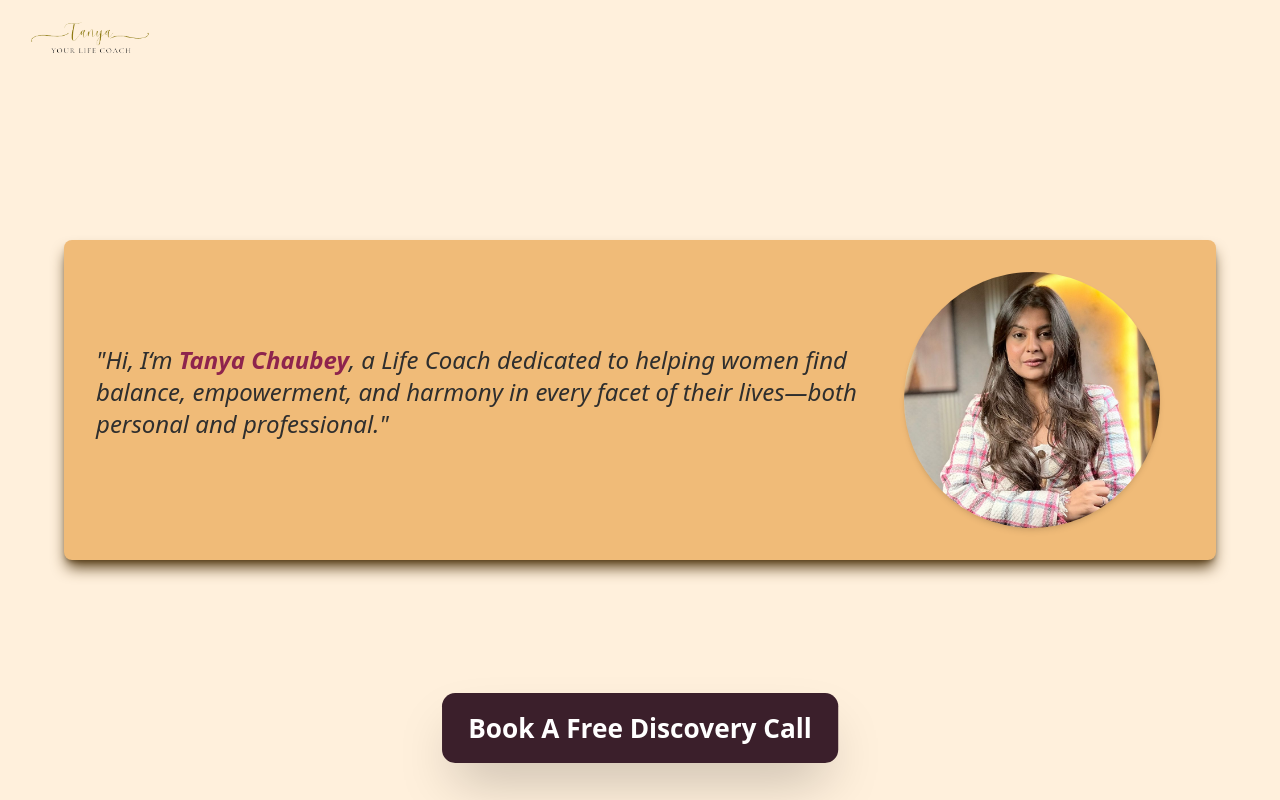
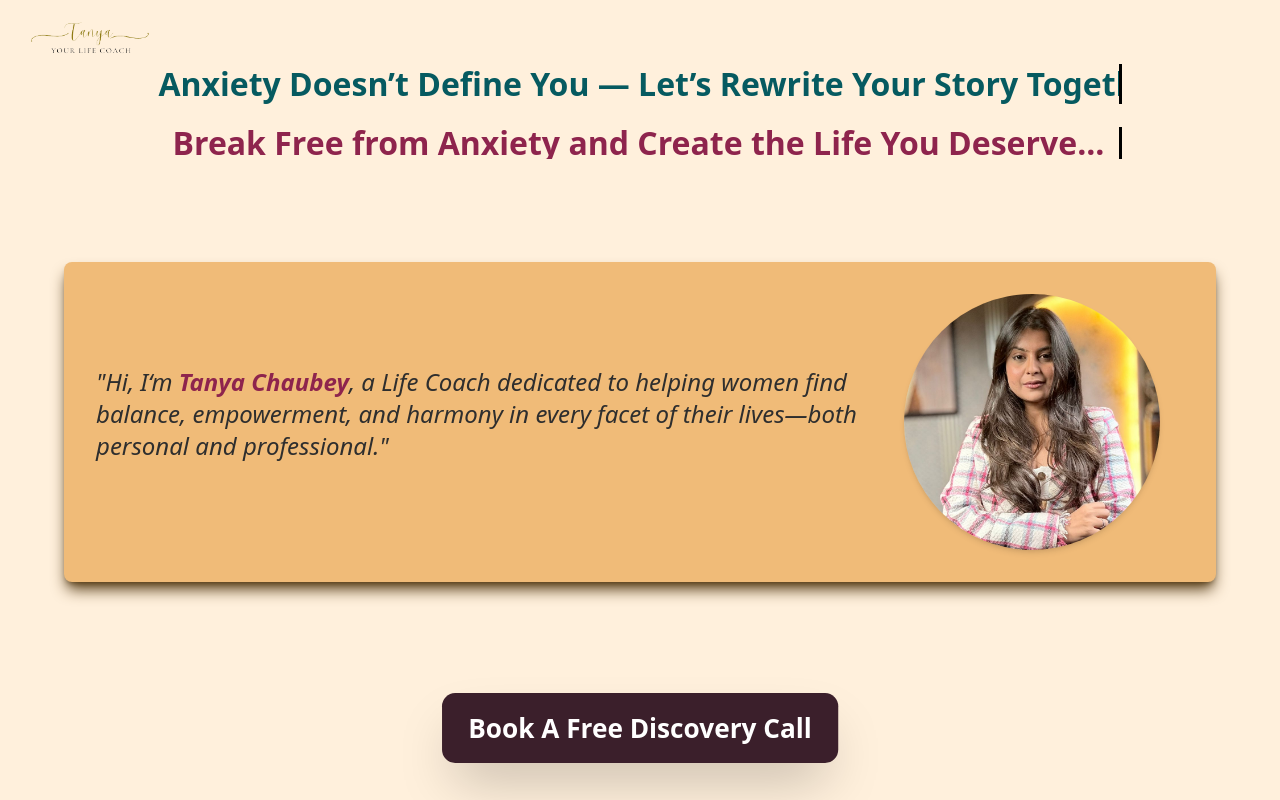
Before and after one commit to rushikeshmunne10/tanyaChaubeyPortfolio, a Next.js app: page / in a window 1280 px wide. Shown: the top 800 px of the page. Built offline with nearby package versions, Linux system fonts and the light colour scheme; no server answers.

Commit message:
typing effect added in home screen

```diff
--- a/src/components/BookAppointment.js
+++ b/src/components/BookAppointment.js
@@ -16,7 +16,6 @@ const BookAppointment = () => {
               src="https://calendly.com/rahulkhurana6603/30min"
               width="100%"
               height="100%"
-              frameBorder="0"
               title="Calendly Booking"
               className="rounded-lg shadow-lg"
             ></iframe>
--- a/src/components/Home.js
+++ b/src/components/Home.js
@@ -1,8 +1,11 @@
 import Image from 'next/image';
+import TypingEffect from './TypingEffect';
 
 const Home = () => {
     return (
-        <div className="flex items-center justify-center h-screen w-full px-8">
+        <div className='h-screen w-full'>
+        <TypingEffect/>
+        <div className="flex items-center justify-center px-8">
             <div className="flex flex-col-reverse md:flex-row items-center bg-[#F0BB78] shadow-[#543A14] shadow-lg rounded-lg p-8 max-w-6xl">
                 {/* Text Content */}
                 <div className="flex-1">
@@ -22,6 +25,7 @@ const Home = () => {
                 </div>
             </div>
         </div>
+        </div>
     );
 };
 
--- /dev/null
+++ b/src/components/TypingEffect.js
@@ -0,0 +1,77 @@
+import Image from 'next/image';
+
+const TypingEffect = () => {
+  return (
+    <section className="relative py-16 text-center mb-8">
+      <div className="max-w-6xl mx-auto px-4">
+        {/* First Typing Text */}
+        <h1 className="text-4xl font-extrabold text-[#065a60] mb-4">
+          <span className="typing-text-one">
+            Anxiety Doesn’t Define You — Let’s Rewrite Your Story Together...
+          </span>
+        </h1>
+        {/* Second Typing Text */}
+        <h2 className="text-2xl font-extrabold text-[#8E244D]">
+          <span className="typing-text-two">
+            Break Free from Anxiety and Create the Life You Deserve...
+          </span>
+        </h2>
+      </div>
+
+      {/* Scoped Styles */}
+      <style jsx>{`
+        .typing-text-one {
+          display: inline-block;
+          overflow: hidden;
+          white-space: nowrap;
+          border-right: 3px solid #000; /* Adjust cursor color */
+          width: 0;
+          animation: typing1 8s steps(50, end) infinite, blink1 3s step-end infinite;
+          font-size: 32px; /* Adjust font size */
+        }
+
+        .typing-text-two {
+          display: inline-block;
+          overflow: hidden;
+          white-space: nowrap;
+          border-right: 3px solid #000; /* Adjust cursor color */
+          width: 0;
+          animation: typing2 8s steps(50, end) infinite, blink2 3s step-end infinite;
+          font-size: 32px; /* Adjust font size */
+        }
+
+        @keyframes typing1 {
+          from {
+            width: 0;
+          }
+          to {
+            width: 100%;
+          }
+        }
+
+        @keyframes typing2 {
+          from {
+            width: 0;
+          }
+          to {
+            width: 100%;
+          }
+        }
+
+        @keyframes blink1 {
+          50% {
+            border-color: transparent;
+          }
+        }
+
+        @keyframes blink2 {
+          50% {
+            border-color: transparent;
+          }
+        }
+      `}</style>
+    </section>
+  );
+};
+
+export default TypingEffect;
```
Also changed, not shown: src/app/globals.css (indentation only).
